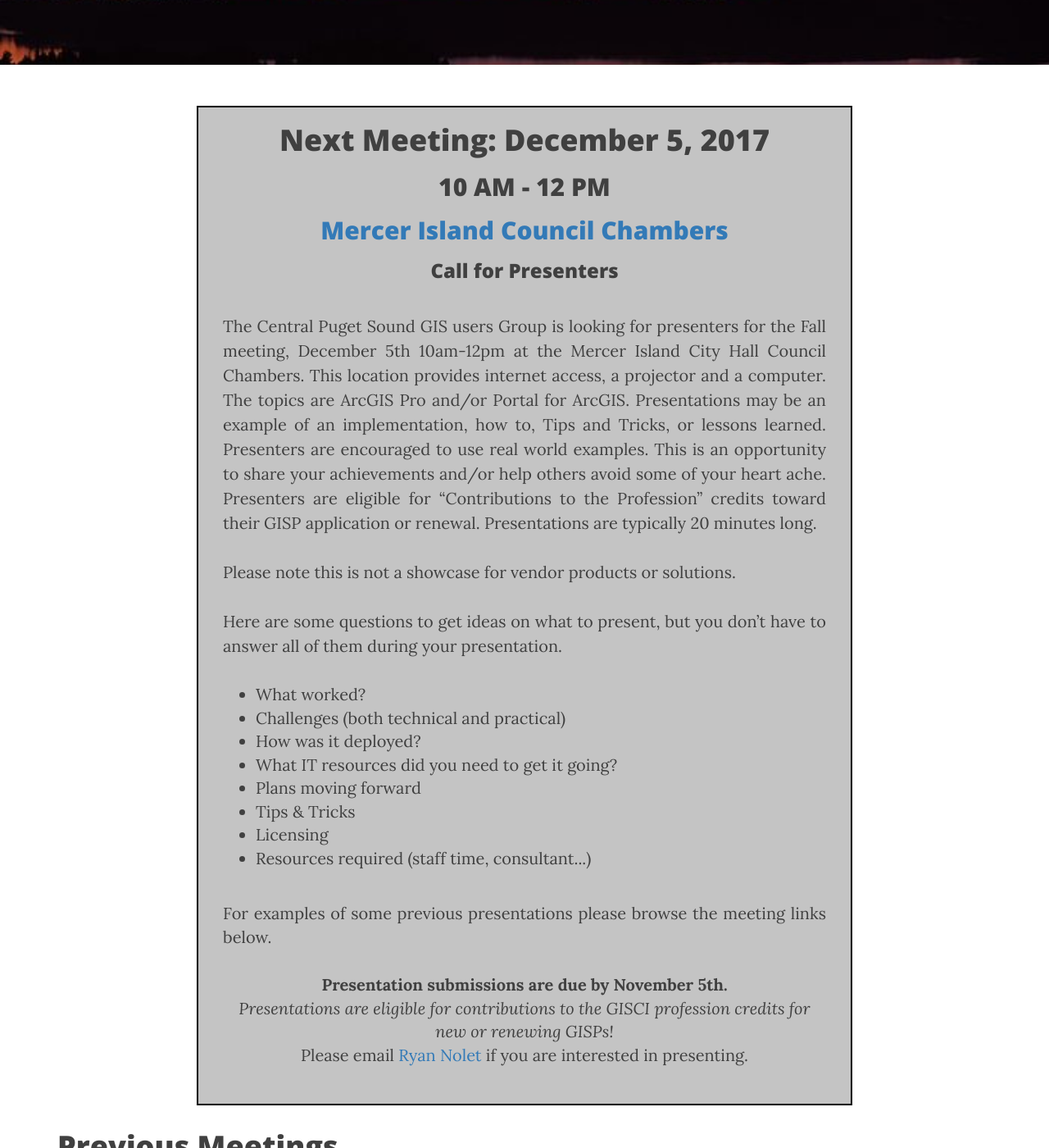
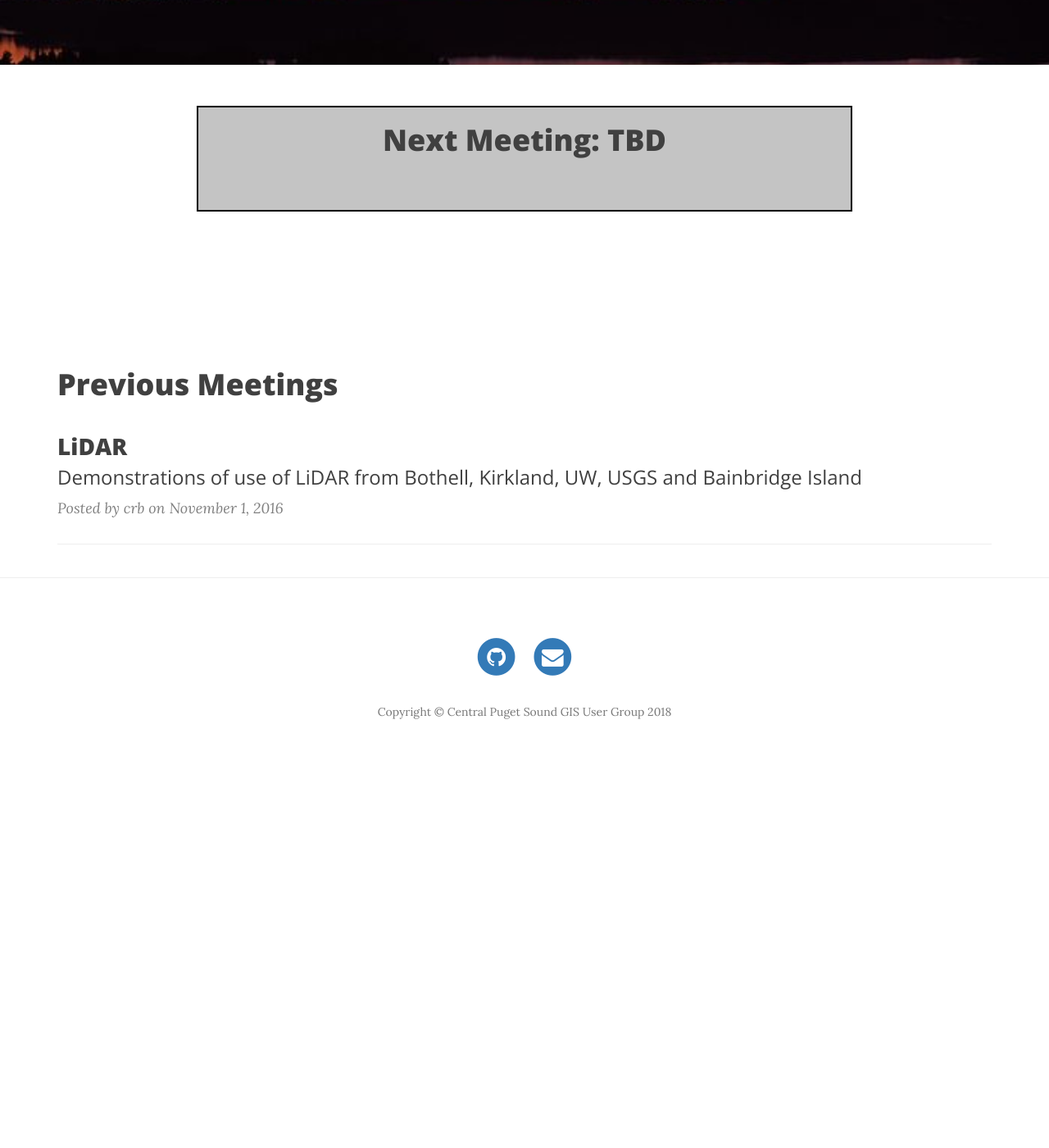
Before and after one commit to cpsgis/cpsgis.github.io, a Jekyll site: the page built from meetings/index.html, in a window 1280 px wide and 1400 px high, scrolled down 321 px. Shown: the whole window at 82% size. Built offline with Jekyll 4.4.1, drawn with Linux system fonts in a browser that asks for light colours; nearby versions of some CDN libraries; after the commit the page ends 1265 px from its top, so only the background shows below that.

Commit message:
Update index.html

```diff
--- a/meetings/index.html
+++ b/meetings/index.html
@@ -10,9 +10,9 @@
     <div class="row">
       <center>
         <div class="col-lg-12 page-topic">
-          <h1>Next Meeting: December 5, 2017</h1>
-          <h2>10 AM - 12 PM</h2>
-          <h2><a href="https://www.google.com/maps/place/Mercer+Island+City+Buildings/@47.5741478,-122.2094113,16z/data=!4m5!3m4!1s0x0:0xcb21ca3b21c72c4!8m2!3d47.5773906!4d-122.2104563?shorturl=1" target="_blank">Mercer Island Council Chambers</a></h2>
+          <h1>Next Meeting: TBD</h1>
+          <h2><!-- time --></h2>
+          <h2><a href="" target="_blank"><!-- place --></a></h2>
           <!-- TWO-COLUMNS, generally used when topics and presenters are known
           <div class="col-lg-6">
             <center>
@@ -33,38 +33,10 @@
           </div>
           -->
           <!-- SINGLE-COLUMN, used when topic(s) and/or presenters are not known, for announcements to get them! -->
-          <h3>Call for Presenters</h3>
+          <h3><!-- title --></h3>
           <div class="col-lg-12 page-topic-narrative">
             <p>
-              The Central Puget Sound GIS users Group is looking for presenters for the Fall meeting, December 5th 10am-12pm at the Mercer Island City Hall Council Chambers. This location provides internet access, a projector and a computer.
-              The topics are ArcGIS Pro and/or Portal for ArcGIS. Presentations may be an example of an implementation, how to, Tips and Tricks, or lessons learned. Presenters are encouraged to use real world examples. This is an opportunity to share
-              your achievements and/or help others avoid some of your heart ache. Presenters are eligible for “Contributions to the Profession” credits toward their GISP application or renewal.
-              Presentations are typically 20 minutes long.
-            </p>
-            <p>
-              Please note this is not a showcase for vendor products or solutions.
-            </p>
-            <p>
-              Here are some questions to get ideas on what to present, but you don’t have to answer all of them during your presentation.
-              <ul>
-                 <li>What worked?</li>
-                 <li>Challenges (both technical and practical)</li>
-                 <li>How was it deployed?</li>
-                 <li>What IT resources did you need to get it going?</li>
-                 <li>Plans moving forward</li>
-                 <li>Tips & Tricks</li>
-                 <li>Licensing</li>
-                <li>Resources required (staff time, consultant...)</li>
-              </ul>
-              <br/>
-              For examples of some previous presentations please browse the meeting links below.
-            </p>
-            <p>
-              <center>
-                <strong>Presentation submissions are due by November 5th.</strong> <br/>
-                <i>Presentations are eligible for contributions to the GISCI profession credits for new or renewing GISPs!</i><br/>
-                Please email <a href="mailto:Rnolet@shorelinewa.gov">Ryan Nolet</a> if you are interested in presenting.
-              </center>
+              <!-- details -->
             </p>
           </div>
         </div>
```
